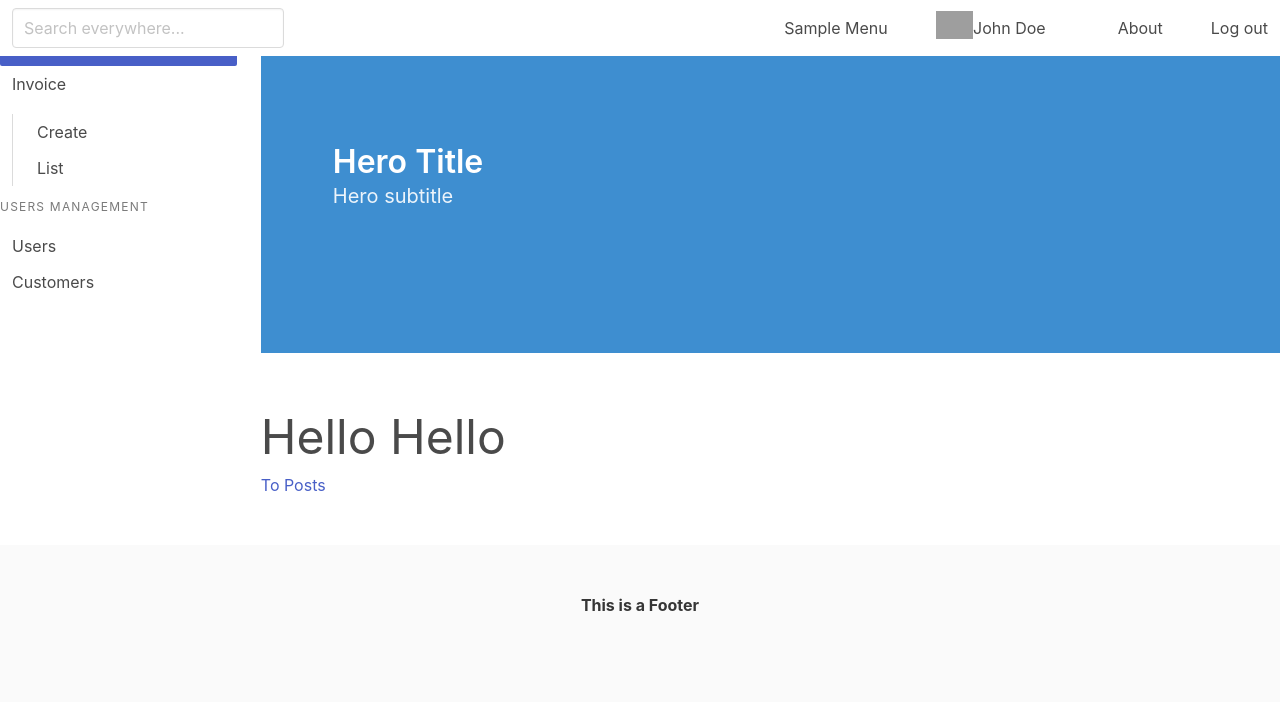
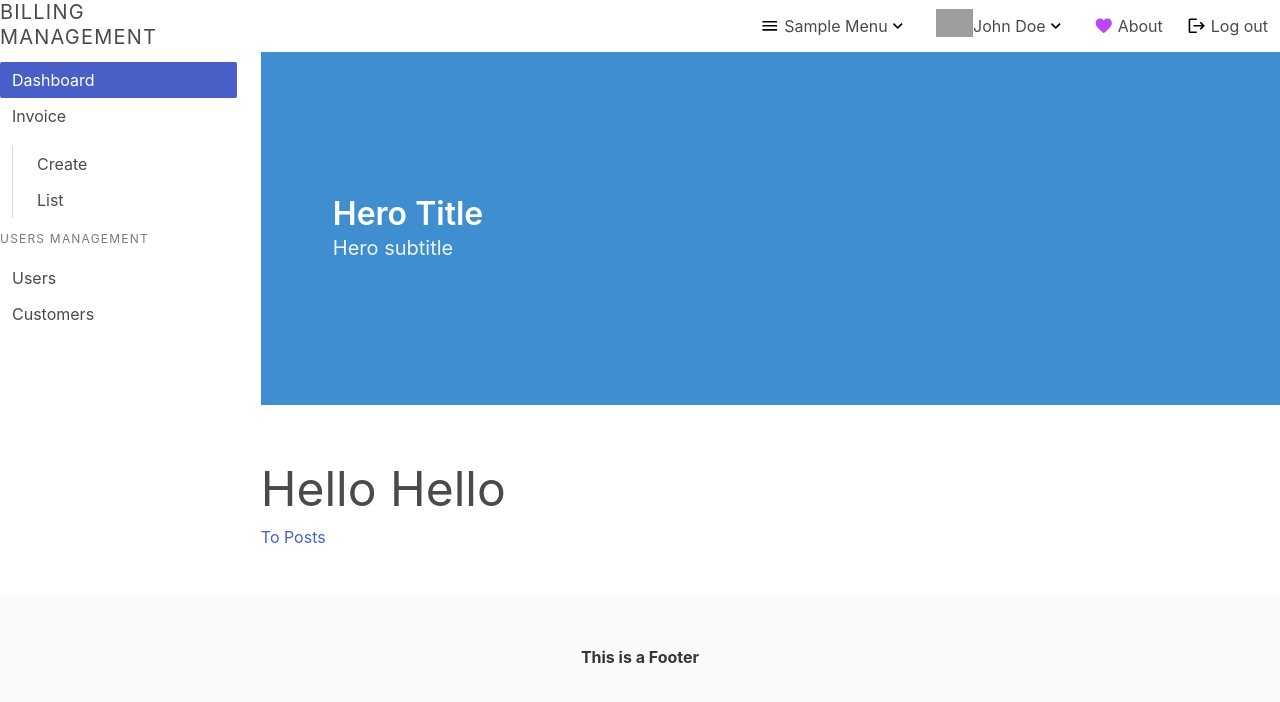
Before and after one commit to codera21/mi-a-fe, a Next.js app: page / in a window 1280 px wide. Shown: the top 702 px of the page. Built offline with nearby package versions, Linux system fonts and the light colour scheme; grey boxes are pictures that could not be loaded.

Commit message:
added icons

```diff
--- a/package.json
+++ b/package.json
@@ -9,6 +9,8 @@
     "lint": "next lint"
   },
   "dependencies": {
+    "@mdi/js": "^7.2.96",
+    "@mdi/react": "^1.6.1",
     "@types/node": "20.4.0",
     "@types/react": "18.2.14",
     "@types/react-dom": "18.2.6",
--- a/src/components/base/menu.tsx
+++ b/src/components/base/menu.tsx
@@ -22,7 +22,9 @@ type MenuItemParams = {
 export function MenuBar({ activeClass }: MenuBarParams) {
   return (
     <aside className='menu'>
-      <p className='menu-label'>Billing Management</p>
+      <p className='menu-label'>
+        <h3 className='subtitle'>Billing Management</h3>
+      </p>
       <ul className='menu-list'>
         <MenuBarItem
           value='Dashboard'
--- a/src/components/base/nav.tsx
+++ b/src/components/base/nav.tsx
@@ -1,63 +1,65 @@
+import { MdiIcon } from '@/components/icons';
+import Icon from '@mdi/react';
+import {
+  mdiAccount,
+  mdiApplicationCog,
+  mdiChevronDown,
+  mdiDotsVertical,
+  mdiEmail,
+  mdiForwardburger,
+  mdiHeart,
+  mdiLogout,
+  mdiMenu,
+  mdiSettingsHelper,
+} from '@mdi/js';
+
 export function Navbar() {
   return (
-    <nav id='navbar-main' className='navbar is-fixed-top'>
+    <nav id='navbar-main' className='navbar'>
       <div className='navbar-brand'>
         <a className='navbar-item is-hidden-desktop jb-aside-mobile-toggle'>
-          <span className='icon'>
-            <i className='mdi mdi-forwardburger mdi-24px'></i>
-          </span>
+          <MdiIcon path={mdiForwardburger} />
         </a>
-        <div className='navbar-item has-control'>
-          <div className='control'>
-            <input placeholder='Search everywhere...' className='input' />
-          </div>
-        </div>
       </div>
       <div className='navbar-brand is-right'>
         <a
           className='navbar-item is-hidden-desktop jb-navbar-menu-toggle'
           data-target='navbar-menu'
         >
-          <span className='icon'>
-            <i className='mdi mdi-dots-vertical'></i>
-          </span>
+          <MdiIcon path={mdiDotsVertical} />
         </a>
       </div>
       <div className='navbar-menu fadeIn animated faster' id='navbar-menu'>
         <div className='navbar-end'>
           <div className='navbar-item has-dropdown has-dropdown-with-icons has-divider is-hoverable'>
             <a className='navbar-link is-arrowless'>
-              <span className='icon'>
-                <i className='mdi mdi-menu'></i>
-              </span>
+              <MdiIcon path={mdiMenu} />
               <span>Sample Menu</span>
-              <span className='icon'>
-                <i className='mdi mdi-chevron-down'></i>
-              </span>
+              <MdiIcon path={mdiChevronDown} />
             </a>
             <div className='navbar-dropdown'>
               <a href='profile.html' className='navbar-item'>
                 <span className='icon'>
-                  <i className='mdi mdi-account'></i>
+                  <Icon path={mdiAccount} />
                 </span>
                 <span>My Profile</span>
               </a>
               <a className='navbar-item'>
                 <span className='icon'>
-                  <i className='mdi mdi-settings'></i>
+                  <Icon path={mdiSettingsHelper} />
                 </span>
                 <span>Settings</span>
               </a>
               <a className='navbar-item'>
                 <span className='icon'>
-                  <i className='mdi mdi-email'></i>
+                  <Icon path={mdiEmail} />
                 </span>
                 <span>Messages</span>
               </a>
               <hr className='navbar-divider' />
               <a className='navbar-item'>
                 <span className='icon'>
-                  <i className='mdi mdi-logout'></i>
+                  <Icon path={mdiLogout} />
                 </span>
                 <span>Log Out</span>
               </a>
@@ -74,34 +76,21 @@ export function Navbar() {
               <div className='is-user-name'>
                 <span>John Doe</span>
               </div>
-              <span className='icon'>
-                <i className='mdi mdi-chevron-down'></i>
-              </span>
+
+              <MdiIcon path={mdiChevronDown} />
             </a>
             <div className='navbar-dropdown'>
               <a href='profile.html' className='navbar-item'>
-                <span className='icon'>
-                  <i className='mdi mdi-account'></i>
-                </span>
+                <MdiIcon path={mdiAccount} />
                 <span>My Profile</span>
               </a>
               <a className='navbar-item'>
-                <span className='icon'>
-                  <i className='mdi mdi-settings'></i>
-                </span>
+                <MdiIcon path={mdiApplicationCog} />
                 <span>Settings</span>
-              </a>
-              <a className='navbar-item'>
-                <span className='icon'>
-                  <i className='mdi mdi-email'></i>
-                </span>
-                <span>Messages</span>
               </a>
               <hr className='navbar-divider' />
               <a className='navbar-item'>
-                <span className='icon'>
-                  <i className='mdi mdi-logout'></i>
-                </span>
+                <MdiIcon path={mdiLogout} />
                 <span>Log Out</span>
               </a>
             </div>
@@ -111,15 +100,11 @@ export function Navbar() {
             title='About'
             className='navbar-item has-divider is-desktop-icon-only'
           >
-            <span className='icon'>
-              <i className='mdi mdi-help-circle-outline'></i>
-            </span>
+            <MdiIcon path={mdiHeart} color='#BB46FB' />
             <span>About</span>
           </a>
           <a title='Log out' className='navbar-item is-desktop-icon-only'>
-            <span className='icon'>
-              <i className='mdi mdi-logout'></i>
-            </span>
+            <MdiIcon path={mdiLogout} />
             <span>Log out</span>
           </a>
         </div>
--- a/src/components/base/root.tsx
+++ b/src/components/base/root.tsx
@@ -12,12 +12,14 @@ export default function RootLayout({
 }) {
   return (
     <>
-      <Navbar />
       <div className='columns'>
         <div className='column is-one-fifth'>
           <MenuBar activeClass={activeClass} />
         </div>
-        <div className='column'>{children}</div>
+        <div className='column'>
+          <Navbar />
+          {children}
+        </div>
       </div>
 
       <Footer />
--- /dev/null
+++ b/src/components/icons.tsx
@@ -0,0 +1,16 @@
+import Icon from '@mdi/react';
+
+export function MdiIcon({
+  path,
+  color,
+}: {
+  path: string;
+  color?: string;
+}): JSX.Element {
+  return (
+    <span className='icon'>
+      <Icon path={path} color={color ? color : ''} />
+      &nbsp;
+    </span>
+  );
+}
```
Also changed, not shown: 1 other file (tests, documents, lock files or other folders).
